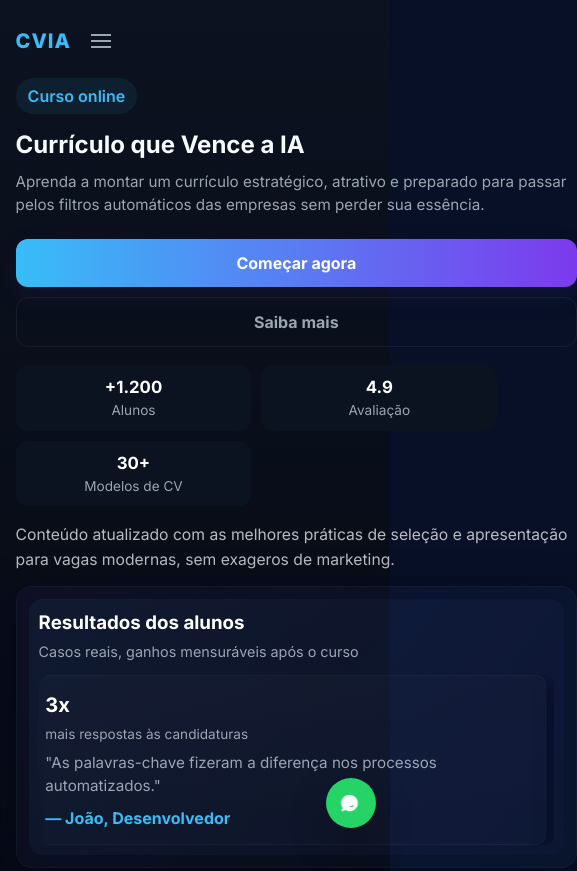
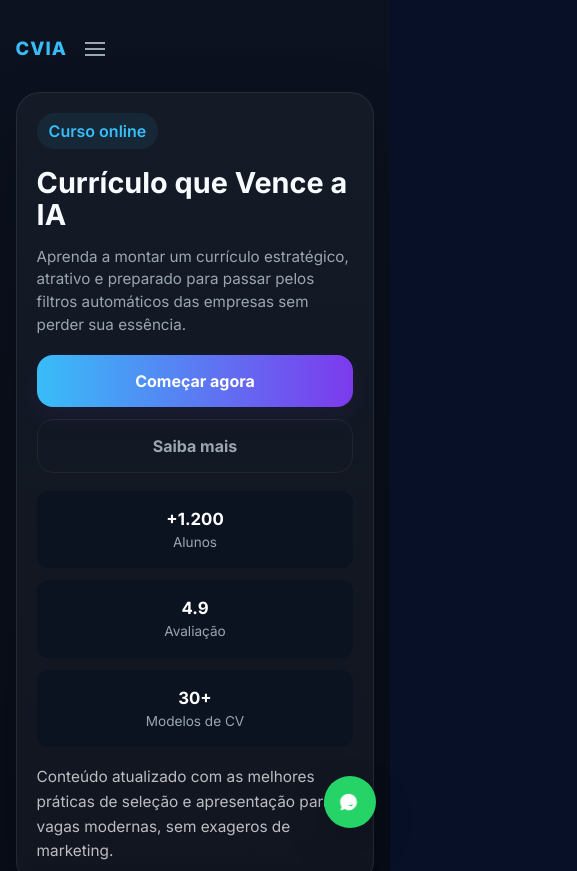
Before and after one commit to GustavoSales2001/Cursos_Love, a website: page index.html in a window 390 px wide. Shown: the top 871 px of the page, 577 px wide, since content can reach past the window. Drawn offline with Linux system fonts and the light colour scheme.

Commit message:
fix - upgrades style via smartfone

```diff
--- a/style.css
+++ b/style.css
@@ -137,43 +137,52 @@ a{color:inherit;text-decoration:none}
 }
 
 @media (max-width:700px){
-  .hero{min-height:auto;padding:20px 5%}
-  .navbar{padding:8px 0}
-  .nav-links{display:none;position:absolute;top:64px;left:10px;right:10px;background:rgba(6,10,20,0.96);padding:12px;border-radius:12px;flex-direction:column;gap:10px;z-index:9998}
-  .nav-links.show{display:flex}
-  .nav-toggle{display:block}
-  .btn-nav{display:none}
-  .cards{grid-template-columns:1fr}
-  .benefits,.testimonials{grid-template-columns:1fr}
-  .hero-text h1{font-size:1.9rem}
-  .hero-content{grid-template-columns:1fr;gap:18px;padding-bottom:8px;margin:12px auto}
-  .hero-visual{order:2}
-  .hero-text{order:1}
+  .hero{min-height:auto;padding:24px 5%;}
+  .navbar{padding:14px 0;}
+  .nav-left{gap:10px;}
+  .logo{font-size:1.15rem;}
+  .nav-links{display:none;position:absolute;top:68px;left:10px;right:10px;background:rgba(6,10,20,0.96);padding:16px;border-radius:18px;flex-direction:column;gap:10px;z-index:9998}
+  .nav-links.show{display:flex;}
+  .nav-toggle{display:block;}
+  .btn-nav{display:none;}
+  .cards{grid-template-columns:1fr;}
+  .benefits,.testimonials{grid-template-columns:1fr;}
+  .hero-text h1{font-size:2.2rem;}
+  .hero-content{display:flex;flex-direction:column;gap:22px;padding-bottom:12px;margin:18px auto;max-width:720px;}
+  .hero-text{width:100%;background:rgba(255,255,255,0.04);border:1px solid rgba(255,255,255,0.08);border-radius:24px;padding:24px;box-shadow:0 24px 60px rgba(0,0,0,0.22);}
+  .hero-visual{order:2;width:100%;}
+  .hero-buttons{width:100%;}
+  .hero-buttons a{flex:1;min-width:0;}
+  .hero-stats{display:grid;grid-template-columns:1fr;gap:12px;margin-top:16px;}
+  .hero-stats div{width:100%;padding:14px;}
+  .hero-note{max-width:100%;margin-top:18px;font-size:.96rem;}
 }
 
 @media (max-width:480px){
-  .hero{padding:14px 4%}
-  .hero-content{grid-template-columns:1fr;gap:14px;margin:10px auto}
-  .hero-visual{padding:12px}
-  .hero-text h1{font-size:1.5rem}
-  .subtitle{font-size:.95rem}
-  .hero-buttons{flex-direction:column;gap:10px}
-  .btn-primary,.btn-secondary{width:100%;justify-content:center;padding:12px;border-radius:12px}
-  .btn-nav{display:none}
-  .hero-stats{flex-wrap:wrap;gap:10px}
-  .hero-stats div{min-width:42%}
-  .result-card{min-height:160px;padding:10px}
-  .carousel{border-radius:10px}
-  .carousel-track{gap:8px}
-  .result-slide{min-width:100%}
-  .feature-grid,.cards,.process-list,.benefits,.testimonials{grid-template-columns:1fr}
-  .feature-card,.card,.process-item,.benefit-item,.testimonial{padding:12px}
-  .container{padding:0 12px}
-  .nav-links.show{position:fixed;left:8px;right:8px;top:60px}
-  .nav-links li a{padding:12px 14px;display:block;border-radius:10px}
-  .whatsapp-float{right:14px;bottom:14px;width:50px;height:50px}
-  .whatsapp-icon{width:26px;height:26px}
-  .cta-section{padding:20px 4%}
-  .footer{padding:14px;font-size:.9rem}
-  .feature-list{padding-left:12px}
+  .hero{padding:18px 4%;}
+  .navbar{padding:12px 0;}
+  .hero-content{gap:16px;margin:12px auto;}
+  .hero-text{padding:20px;}
+  .hero-visual{padding:16px;}
+  .hero-text h1{font-size:1.8rem;line-height:1.12;}
+  .subtitle{font-size:.95rem;max-width:100%;margin-bottom:18px;}
+  .hero-buttons{flex-direction:column;gap:12px;}
+  .btn-primary,.btn-secondary{width:100%;justify-content:center;padding:14px 16px;border-radius:16px;}
+  .btn-secondary{border-width:1px;}
+  .hero-stats{display:grid;grid-template-columns:1fr;gap:12px;}
+  .hero-stats div{width:100%;padding:16px;}
+  .result-card{min-height:auto;padding:16px;}
+  .carousel{border-radius:16px;}
+  .carousel-track{gap:10px;}
+  .result-slide{min-width:100%;}
+  .feature-grid,.cards,.process-list,.benefits,.testimonials{grid-template-columns:1fr;}
+  .feature-card,.card,.process-item,.benefit-item,.testimonial{padding:16px;}
+  .container{padding:0 12px;}
+  .nav-links.show{position:fixed;left:8px;right:8px;top:68px;}
+  .nav-links li a{padding:14px 16px;display:block;border-radius:16px;}
+  .whatsapp-float{right:14px;bottom:14px;width:52px;height:52px;}
+  .whatsapp-icon{width:28px;height:28px;}
+  .cta-section{padding:26px 4%;}
+  .footer{padding:18px;font-size:.95rem;}
+  .feature-list{padding-left:12px;}
 }
```
